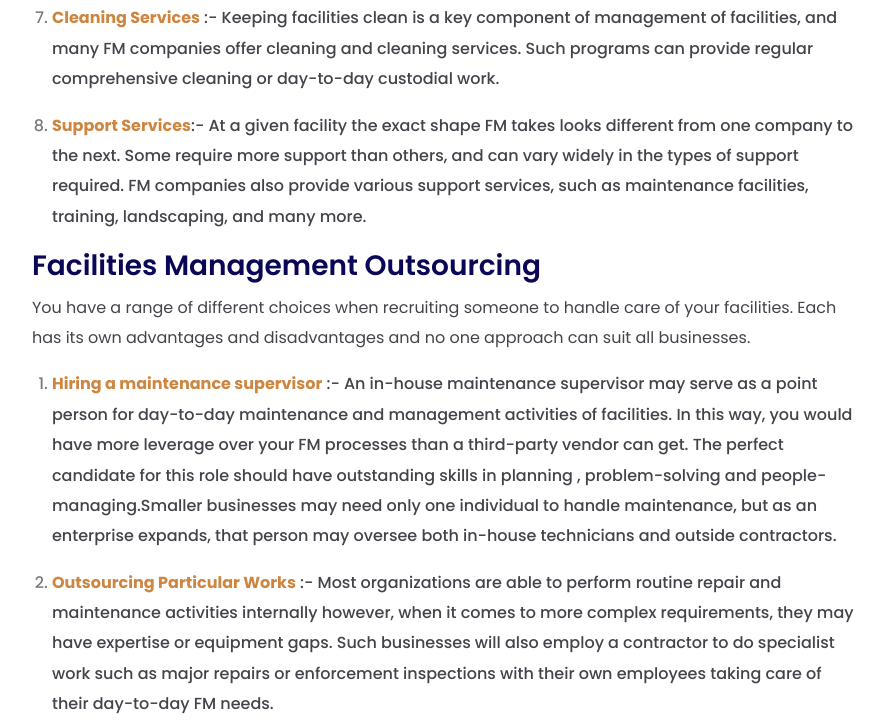
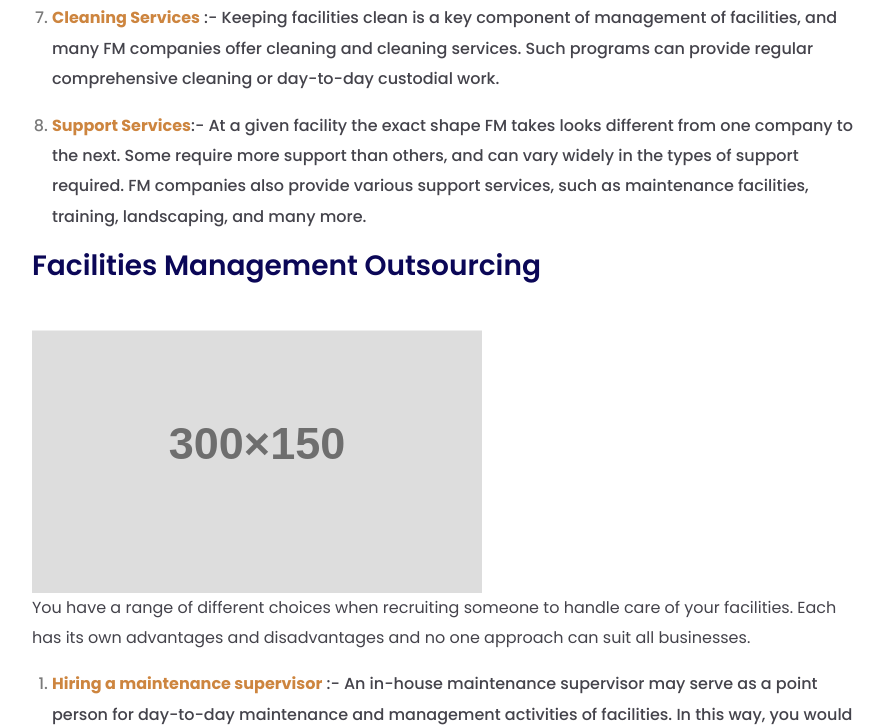
Before and after one commit to vivek-elayidom/domitos-flask-app, a Flask app: page /blog/facility-management-companies in a window 1280 px wide. Shown: the part 4580-5305 px from the top of the page, without its empty margins (338-1223 px from the left). Run offline with Flask 2, Linux system fonts and the light colour scheme; some libraries are stand-ins or nearby versions; some web fonts are replaced.

Commit message:
added image placeholder for facility management comps blog

```diff
--- a/app/templates/mod_blog/facility-management-comps.html
+++ b/app/templates/mod_blog/facility-management-comps.html
@@ -153,6 +153,10 @@
 
 
                         <h2 class="blog">Facilities Management Outsourcing</h2>
+                        <svg xmlns="http://www.w3.org/2000/svg" width="450" height="300" viewBox="0 0 300 150">
+                            <rect fill="#ddd" width="450" height="300"/>
+                            <text fill="rgba(0,0,0,0.5)" font-family="sans-serif" font-size="30" dy="10.5" font-weight="bold" x="50%" y="50%" text-anchor="middle">300×150</text>
+                        </svg>
                         <p> You have a range of different choices when recruiting someone to handle care of your facilities. Each has its own advantages and disadvantages and no one approach can suit all businesses.
                         </p>
                         <ol class="number-list">
@@ -214,6 +218,10 @@
                         <h2 class="blog">How to Start a Facilities Management Business</h2>
 
                         <br>
+                        <svg xmlns="http://www.w3.org/2000/svg" width="450" height="300" viewBox="0 0 300 150">
+                            <rect fill="#ddd" width="450" height="300"/>
+                            <text fill="rgba(0,0,0,0.5)" font-family="sans-serif" font-size="30" dy="10.5" font-weight="bold" x="50%" y="50%" text-anchor="middle">300×150</text>
+                        </svg>
 
                         <p> Starting a facility management business can get you on the path to a secure financial future but planning the business in detail is important before you start. The area of facility management is a purposely large industry category,
                             covering a diverse variety of multidisciplinary specialties and job functions. Maintenance and/or maintenance services for commercial and industrial buildings are offered by facilities management companies. Nevertheless, the
@@ -297,6 +305,13 @@
                             (Internet of Things) are created by built environments by means of sensors, meters, gauges and smart devices. Technologies like (AI) and Integrated Workplace Management Systems (IWMS) provide cognitive technologies that interpret
                             and learn from data, enabling facilities managers to gain real-time insight, conduct predictive maintenance and build more efficient , cost-effective environments.</p>
                         <h2 class="blog">Functions of Facilities Management</h2>
+
+                        <svg xmlns="http://www.w3.org/2000/svg" width="450" height="300" viewBox="0 0 300 150">
+                            <rect fill="#ddd" width="450" height="300"/>
+                            <text fill="rgba(0,0,0,0.5)" font-family="sans-serif" font-size="30" dy="10.5" font-weight="bold" x="50%" y="50%" text-anchor="middle">300×150</text>
+                        </svg>
+                        <br>
+                        <br>
                         <p> In order to better understand what a facility manager is doing, what they are responsible for, and what impact they have on a company, it is best to break down their job scope. That means analyzing the four key pillars of facility
                             management more closely: staff, procedures, construction, and technology. </p>
                         <p><strong>Supporting people</strong></p>
```
